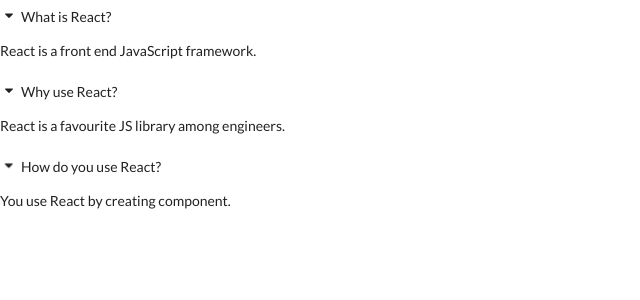
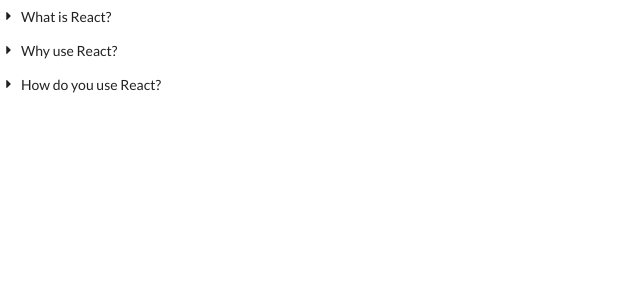
Before and after one commit to AshishSheoran/React-workshop, a React (Create React App) app in the folder widgets/: page / in a window 1280 px wide. Shown: the top 300 px of the page, without its empty margins (0-640 px from the left). Built offline with nearby package versions, Linux system fonts and the light colour scheme.

Commit message:
Completed Accordian

```diff
--- a/widgets/src/components/Accordian.js
+++ b/widgets/src/components/Accordian.js
@@ -1,21 +1,25 @@
-import React from 'react';
+import React, { useState } from 'react';
 
 const Accordian = ({ items }) => {
+    const [activeIndex, setActiveIndex] = useState(null);
+
     const onTitleClick = (index) => {
-        console.log('Title clicked', index);
+        setActiveIndex(index);
     };
 
     const renderedItems = items.map((item, index) => {
+        const active = index === activeIndex ? 'active' : '';
+
         return (
             <React.Fragment key={item.title}>
                 <div
-                    className="title active"
+                    className={`title ${active}`}
                     onClick={() => onTitleClick(index)}
                 >
                     <i className="dropdown icon"></i>
                     {item.title}
                 </div>
-                <div className="content active">
+                <div className={`content ${active}`}>
                     <p>{item.content}</p>
                 </div>
             </React.Fragment>
```
